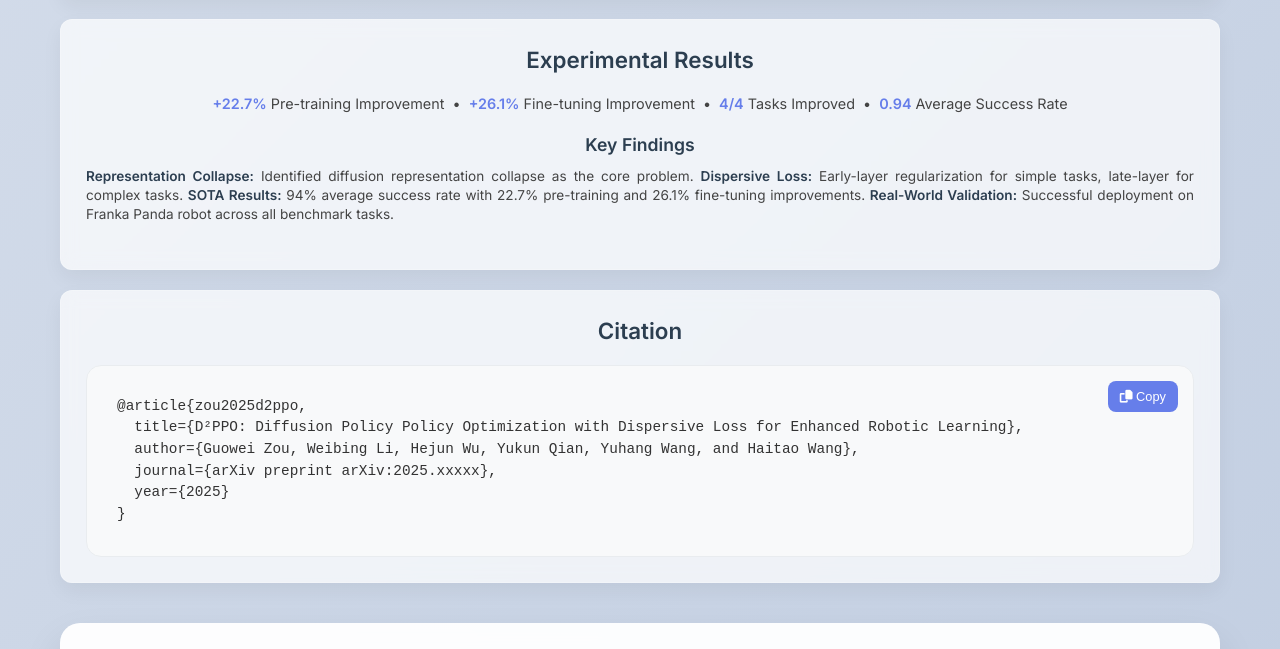
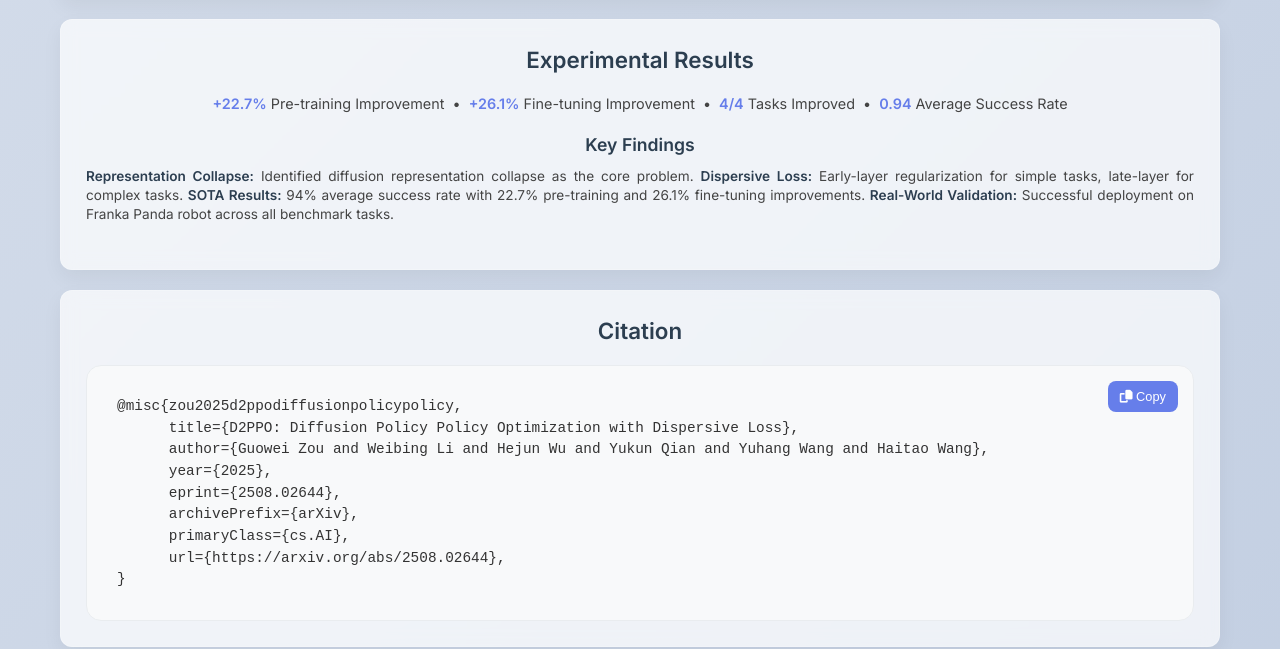
Before and after one commit to Guowei-Zou/d2ppo, a plain HTML site: page index.html in a window 1280 px wide. Shown: the part 4971-5620 px from the top of the page. Drawn offline with Linux system fonts and the light colour scheme.

Commit message:
update arxiv

```diff
--- a/index.html
+++ b/index.html
@@ -20,7 +20,7 @@
                     <p class="affiliation"><sup>*</sup>Corresponding author</p>
                 </div>
                 <div class="links">
-                    <a href="#" class="btn btn-primary">
+                    <a href="http://arxiv.org/abs/2508.02644" class="btn btn-primary" target="_blank">
                         <i class="fas fa-file-pdf"></i> Paper
                     </a>
                     <a href="https://github.com/Guowei-Zou/d2ppo-release.git" class="btn btn-secondary" target="_blank">
@@ -303,11 +303,14 @@
             <div class="content">
                 <h2>Citation</h2>
                 <div class="citation-box">
-                    <pre><code>@article{zou2025d2ppo,
-  title={D²PPO: Diffusion Policy Policy Optimization with Dispersive Loss for Enhanced Robotic Learning},
-  author={Guowei Zou, Weibing Li, Hejun Wu, Yukun Qian, Yuhang Wang, and Haitao Wang},
-  journal={arXiv preprint arXiv:2025.xxxxx},
-  year={2025}
+                    <pre><code>@misc{zou2025d2ppodiffusionpolicypolicy,
+      title={D2PPO: Diffusion Policy Policy Optimization with Dispersive Loss},
+      author={Guowei Zou and Weibing Li and Hejun Wu and Yukun Qian and Yuhang Wang and Haitao Wang},
+      year={2025},
+      eprint={2508.02644},
+      archivePrefix={arXiv},
+      primaryClass={cs.AI},
+      url={https://arxiv.org/abs/2508.02644},
 }</code></pre>
                     <button class="copy-btn" onclick="copyToClipboard()">
                         <i class="fas fa-copy"></i> Copy
```
